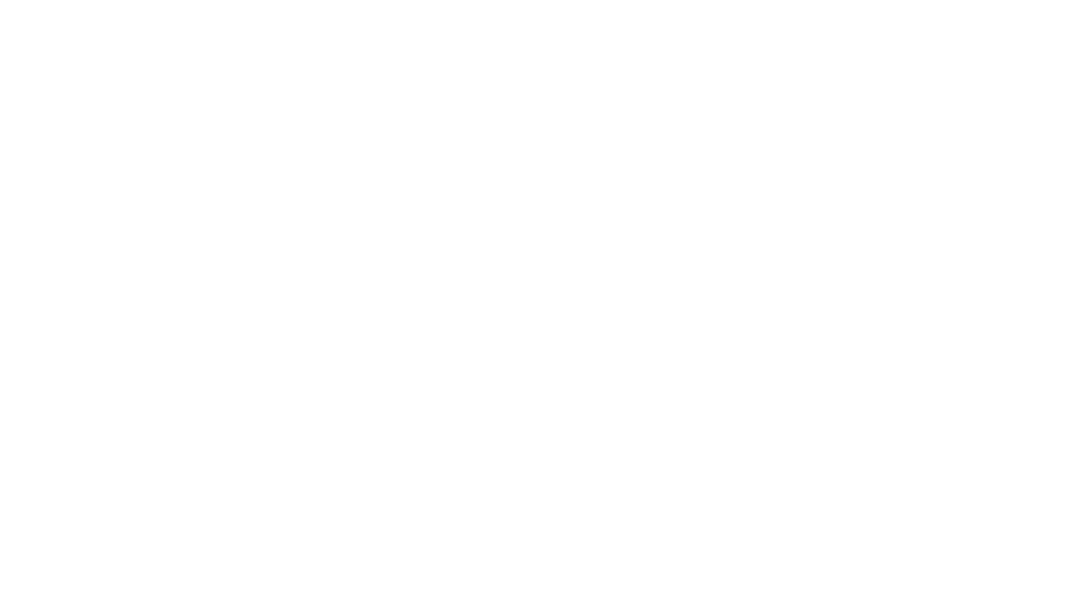
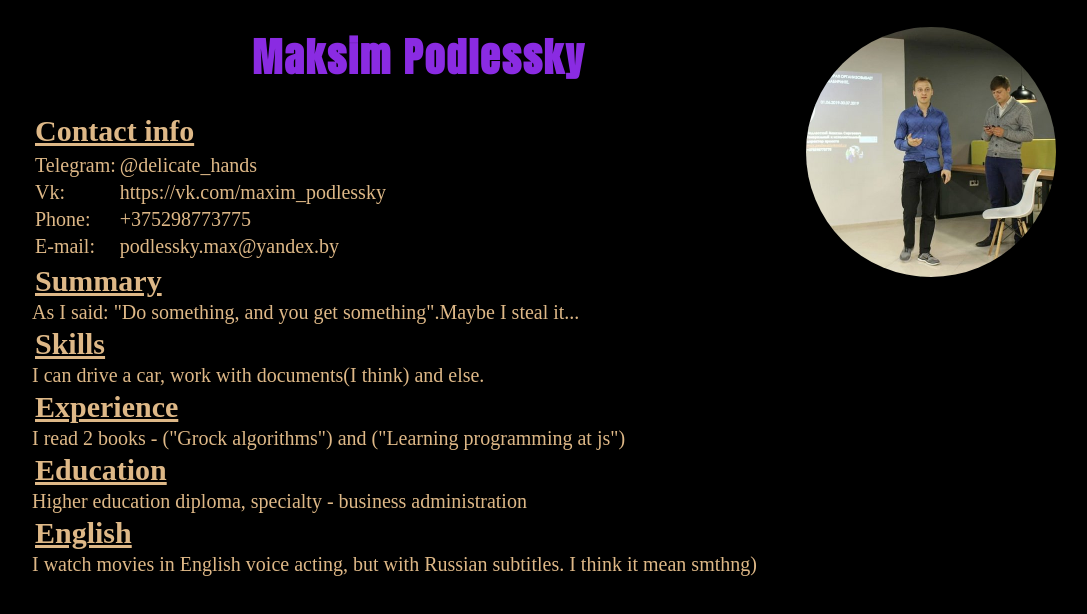
Before and after one commit to investor228/rsschool-cv, a plain HTML site: page index.html in a window 1280 px wide. Shown: the whole page, without its empty margins (96-1183 px from the left). Drawn offline with Linux system fonts and the light colour scheme; a web font is replaced by a local one.

Commit message:
feat: add jpeg file, add info from cv.md to index.html

```diff
--- a/index.html
+++ b/index.html
@@ -1,12 +1,48 @@
-<!DOCTYPE html>
+<!doctype html>
 <html lang="en">
 <head>
     <meta charset="UTF-8">
     <meta name="viewport" content="width=device-width, initial-scale=1.0">
-    <title>index</title>
-    <link rel="styleshit" href= "/style.css">
+    <title>document</title>
+    <link href="https://fonts.googleapis.com/css2?family=Anton&family=Ranchers&display=swap" rel="stylesheet">
+    <link rel="stylesheet" href="/styles.css">
 </head>
 <body>
-
+ <div class="and_another_one">
+        <div class="main_letters">
+            <img class="main_letters" src="556074002.jpeg" alt="picture" width="250" height="250" >
+            <h1>Maksim Podlessky</h1>
+        </div>
+         <div class="another_style"><h1>Contact info</h1>
+          <table>
+            <tr>
+             <td class="and_another_one">Telegram:</td>
+             <td class="and_another_one">@delicate_hands</td>
+            </tr>
+            <tr>
+                <td class="and_another_one">Vk:</td>
+                <td class="and_another_one">https://vk.com/maxim_podlessky</td>
+               </tr>
+               <tr>
+                <td class="and_another_one">Phone:</td>
+                <td class="and_another_one">+375298773775</td>
+               </tr>
+               <tr>
+                <td class="and_another_one">E-mail:</td>
+                <td class="and_another_one">podlessky.max@yandex.by</td>
+               </tr>
+          </table>
+          <h1>Summary</h1>
+          <div class="and_another_one" >As I said: "Do something, and you get something".Maybe I steal it... </div>
+          <h1>Skills</h1>
+          <div class="and_another_one">I can drive a car, work with documents(I think) and else.</div>
+          <h1>Experience</h1>
+          <div class="and_another_one">I read 2 books - ("Grock algorithms") and ("Learning programming at js")</div>
+          <h1>Education</h1>
+          <div class="and_another_one">Higher education diploma, specialty - business administration</div>
+          <h1>English</h1>
+          <div class="and_another_one">I watch movies in English voice acting, but with Russian subtitles. I think it mean smthng)</div>
+        </div>
+  </div>
 </body>
 </html>
--- a/styles.css
+++ b/styles.css
@@ -0,0 +1,36 @@
+body {
+    max-width: 1024px;
+    display: block;
+    margin-left: auto;
+    margin-right: auto;
+    background-color: black;
+}
+img {
+    border-radius: 50%;
+    float: right;
+}
+li {
+    color:red;
+    float: left;
+}
+.main_letters{
+    font-size: 20px;
+    color: blueviolet;
+    text-align: center;
+    display: inline;
+    font-family: 'Anton', sans-serif;
+    letter-spacing: 2px;
+}
+.another_style{
+    color: burlywood;
+    font-size: 30px;
+}
+.and_another_one {
+    color: burlywood;
+    font-size: 20px;
+}
+.another_style h1 {
+    text-decoration: underline;
+    font-size: 30px;
+    margin:3px;
+}
```
Also changed, not shown: 556074002.jpeg (added).
